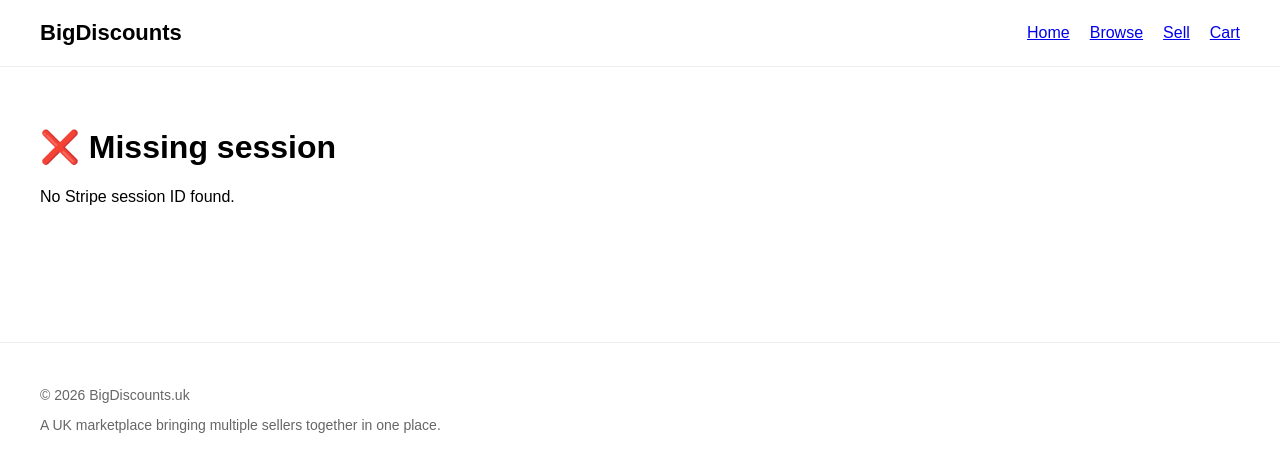
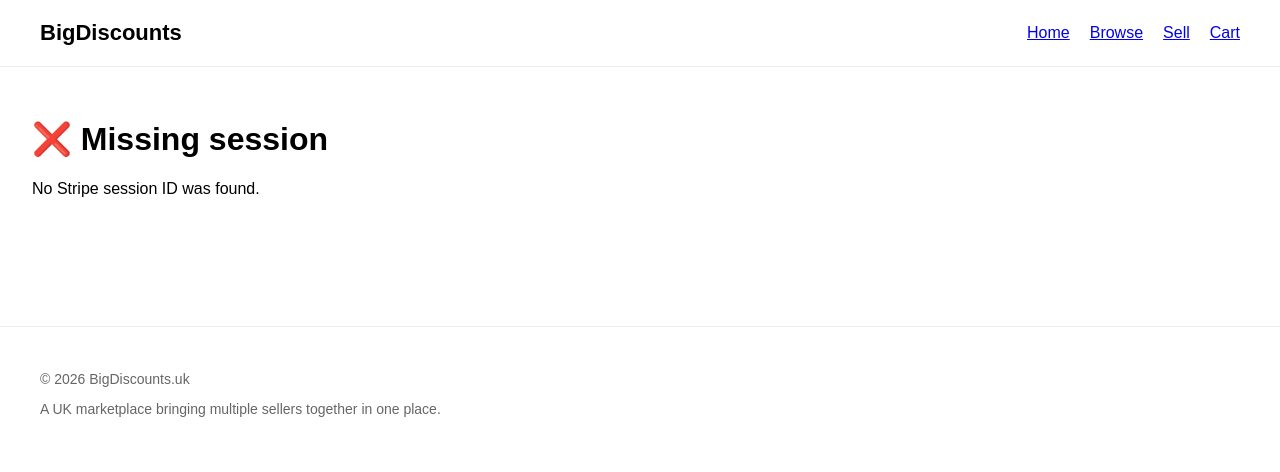
Before and after one commit to gaijyn1981/BigDiscounts, a Next.js app: page /success in a window 1280 px wide. Shown: the top 472 px of the page. Built offline with nearby package versions, Linux system fonts and the light colour scheme.

Commit message:
Fix Stripe success page runtime rendering

```diff
--- a/app/success/page.tsx
+++ b/app/success/page.tsx
@@ -1,25 +1,41 @@
-"use client";
+export const dynamic = 'force-dynamic';
 
-import { useSearchParams } from "next/navigation";
+'use client';
 
-export default function SuccessPage() {
+import { Suspense } from 'react';
+import { useSearchParams } from 'next/navigation';
+
+function SuccessContent() {
   const searchParams = useSearchParams();
-  const sessionId = searchParams.get("session_id");
+  const sessionId = searchParams.get('session_id');
 
   if (!sessionId) {
     return (
-      <div style={{ padding: "40px" }}>
+      <div style={{ padding: '2rem' }}>
         <h1>❌ Missing session</h1>
-        <p>No Stripe session ID found.</p>
+        <p>No Stripe session ID was found.</p>
       </div>
     );
   }
 
   return (
-    <div style={{ padding: "40px" }}>
+    <div style={{ padding: '2rem' }}>
       <h1>✅ Payment successful</h1>
-      <p>Session ID:</p>
-      <code>{sessionId}</code>
+      <p>Thank you for your purchase!</p>
+
+      <p style={{ marginTop: '1rem' }}>
+        <strong>Session ID:</strong>
+        <br />
+        {sessionId}
+      </p>
     </div>
   );
 }
+
+export default function SuccessPage() {
+  return (
+    <Suspense fallback={<div style={{ padding: '2rem' }}>Loading…</div>}>
+      <SuccessContent />
+    </Suspense>
+  );
+}
```
